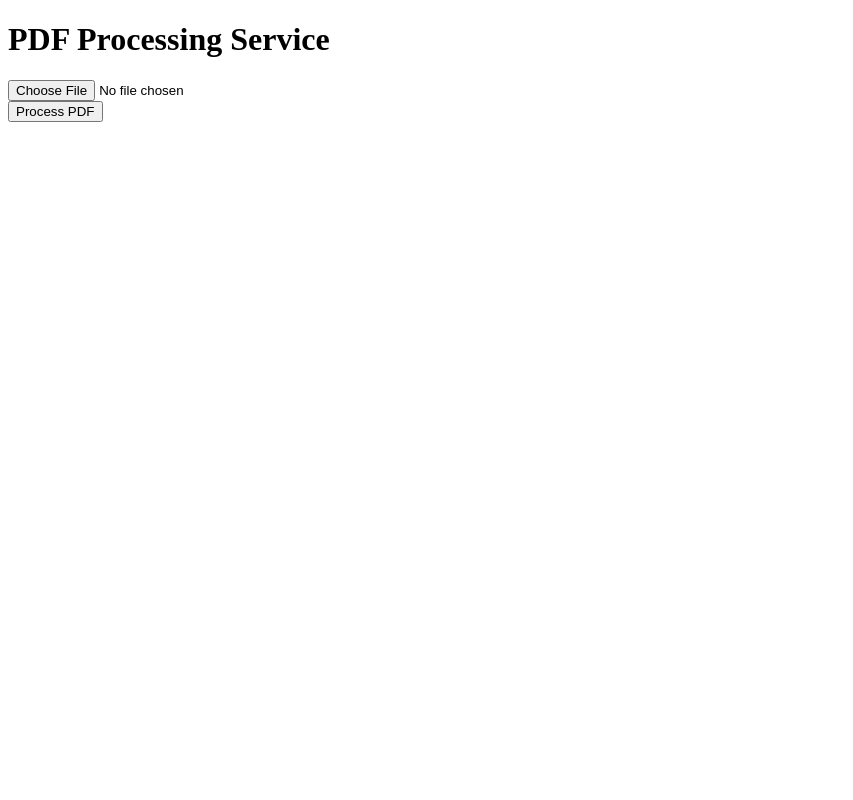
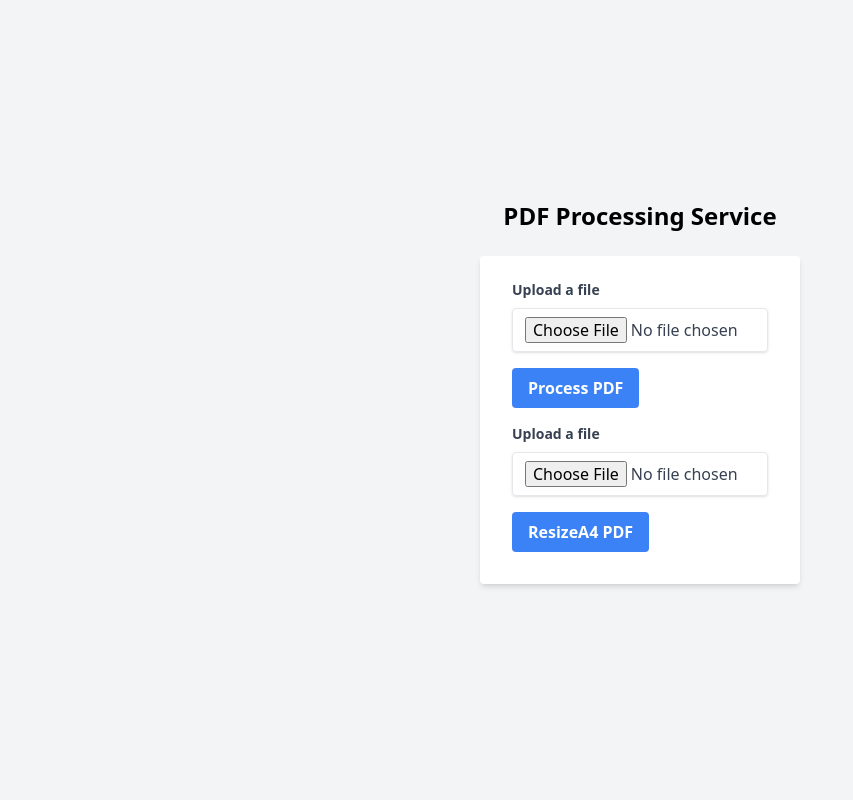
Before and after one commit to walter-bd/flask-ocr, a Flask app: page / in a window 1280 px wide. Shown: the whole page, without its empty margins (0-853 px from the left). Run offline with Flask 3, Linux system fonts and the light colour scheme; some libraries are stand-ins or nearby versions.

Commit message:
Added vue/tailwind for style and modified app.py to reduce size of output

```diff
--- a/app.py
+++ b/app.py
@@ -10,23 +10,51 @@ from werkzeug.wsgi import wrap_file
 from flask import Flask, request, redirect, url_for, render_template, send_file
 from config import Config
 
+
+
 # Initialize Flask application
 app = Flask(__name__)
 app.config.from_object(Config)
 # Initialize PaddleOCR with the desired language(s)
 ocr = PaddleOCR(lang="es", use_gpu=True)
+
+from PyPDF2 import PaperSize
+A4_w = PaperSize.A4.width
+A4_h = PaperSize.A4.height
+
+def reduce_size(pdf_bytes):
+    pdf = PdfReader(io.BytesIO(pdf_bytes))
+    pdf_writer = PdfWriter()
+    # We only have one page, so we directly access it
+    for page in pdf.pages:
+        h = float(page.mediabox.height)
+        w = float(page.mediabox.width)
+        scale_factor = min(A4_h/h, A4_w/w)
+        page.scale_by(scale_factor)
+        page.compress_content_streams()
+        pdf_writer.add_page(page)
+    pdf_writer.add_metadata(pdf.metadata)
+    with io.BytesIO() as output_file:
+        pdf_writer.write(output_file)
+        output_file.seek(0)
+        return output_file.getvalue()
+
+
+
+
 def ocr_pdf(pdf_bytes):
     pdf = PdfReader(io.BytesIO(pdf_bytes))
     num_pages = len(pdf.pages)
     pdf_writer = PdfWriter()
     text_page = {}
     image_size = {}
-
     # Loop through each page of the PDF
     for i in range(num_pages):
         # Convert the current page to an image
         images = convert_from_bytes(pdf_bytes, first_page=i+1, last_page=i+1)
-
+        box = pdf.pages[i].mediabox
+        height = box.height
+        width = box.width
         # Since we're only converting one page at a time, there will only be one image in the list
         image = images[0]
 
@@ -39,7 +67,7 @@ def ocr_pdf(pdf_bytes):
 
         # Save the image to a BytesIO object
         byteIO = io.BytesIO()
-        image.save(byteIO, format='PNG')
+        image.save(byteIO, format='jpeg')
 
         # Convert the BytesIO object to a PDF
         with io.BytesIO() as f:
@@ -64,9 +92,11 @@ def ocr_pdf(pdf_bytes):
             packet.seek(0)
             text_pdf = PdfReader(packet)
             page.merge_page(text_pdf.pages[0])
+            page.scale_to(width=float(width),height=float(height))
+            page.compress_content_streams()
             pdf_writer.add_page(page)
         print(f"Page number {i} of {num_pages}")
-
+    pdf_writer.add_metadata(pdf.metadata)
     # Save the output PDF file
     with io.BytesIO() as output_file:
         pdf_writer.write(output_file)
@@ -129,6 +159,28 @@ def ocr_pdf(pdf_bytes):
 #             return output_file.getvalue()
 
 # Define a function to render the upload form
+@app.route('/resizeA4', methods=['POST'])
+def resizeA4():
+    # Check if a file was uploaded
+    if 'file' not in request.files:
+        print('No file uploaded')
+        return redirect(request.url)
+
+    file = request.files['file']
+
+    # Check if the file is a PDF
+    if file.filename.split('.')[-1] != 'pdf':
+        print('Only PDF files are allowed')
+        return redirect(request.url)
+
+    file_contents = file.read()
+    reduced_pdf = reduce_size(file_contents)
+    buffer = io.BytesIO(reduced_pdf)
+    buffer.seek(0)
+    return send_file(buffer, as_attachment=True, download_name='reduced.pdf', mimetype="application/pdf")
+
+
+
 @app.route('/', methods=['GET'])
 def index():
     return render_template('index.html')
--- a/config.py
+++ b/config.py
@@ -2,4 +2,4 @@ import os
 
 class Config:
     UPLOAD_FOLDER = os.path.abspath(os.path.dirname(__file__)) + '/uploads'
-    MAX_CONTENT_LENGTH = 100 * 1024 * 1024
+    MAX_CONTENT_LENGTH = 5 * 1024 * 1024 * 1024
--- a/templates/index.html
+++ b/templates/index.html
@@ -2,22 +2,38 @@
 <html>
 <head>
     <title>PDF Processing Service</title>
+    <meta charset="UTF-8">
+    <meta name="viewport" content="width=device-width, initial-scale=1.0">
+    <script src="https://cdn.tailwindcss.com"></script>
+    <script src="https://cdnjs.cloudflare.com/ajax/libs/vue/3.3.4/vue.global.js"></script>
 </head>
-<body>
-    <h1>PDF Processing Service</h1>
-    {% with messages = get_flashed_messages() %}
-        {% if messages %}
-            <ul class="flashes">
-            {% for message in messages %}
-                <li>{{ message }}</li>
-            {% endfor %}
-            </ul>
-        {% endif %}
-    {% endwith %}
-    <form action="{{ url_for('process_pdf') }}" method="post" enctype="multipart/form-data">
-        <input type="file" name="file">
-        <br>
-        <input type="submit" value="Process PDF">
-    </form>
+<body class="h-screen flex flex-col items-center justify-center bg-gray-100">
+    <div id="app" class="w-full max-w-xs mx-auto">
+        <h1 class="text-2xl font-bold mb-6 text-center">PDF Processing Service</h1>
+        <div class="bg-white shadow-md rounded px-8 pt-6 pb-8 mb-4">
+            <form action="{{ url_for('process_pdf') }}" method="post" enctype="multipart/form-data" class="mb-4">
+                <div class="mb-4">
+                    <label class="block text-gray-700 text-sm font-bold mb-2">
+                        Upload a file
+                    </label>
+                    <input class="shadow appearance-none border rounded w-full py-2 px-3 text-gray-700 leading-tight focus:outline-none focus:shadow-outline" type="file" name="file">
+                </div>
+                <input class="bg-blue-500 hover:bg-blue-700 text-white font-bold py-2 px-4 rounded focus:outline-none focus:shadow-outline" type="submit" value="Process PDF">
+            </form>
+            <form action="{{ url_for('resizeA4') }}" method="post" enctype="multipart/form-data">
+                <div class="mb-4">
+                    <label class="block text-gray-700 text-sm font-bold mb-2">
+                        Upload a file
+                    </label>
+                    <input class="shadow appearance-none border rounded w-full py-2 px-3 text-gray-700 leading-tight focus:outline-none focus:shadow-outline" type="file" name="file">
+                </div>
+                <input class="bg-blue-500 hover:bg-blue-700 text-white font-bold py-2 px-4 rounded focus:outline-none focus:shadow-outline" type="submit" value="ResizeA4 PDF">
+            </form>
+        </div>
+    </div>
+    <script>
+        const app = Vue.createApp({});
+        app.mount('#app');
+    </script>
 </body>
 </html>
```
